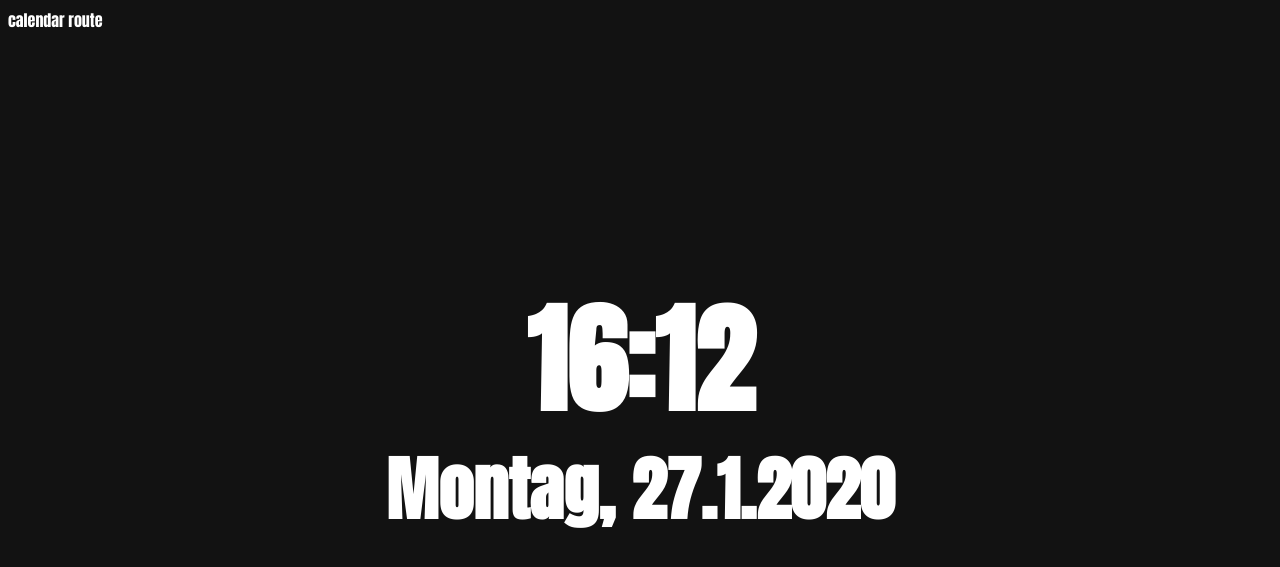
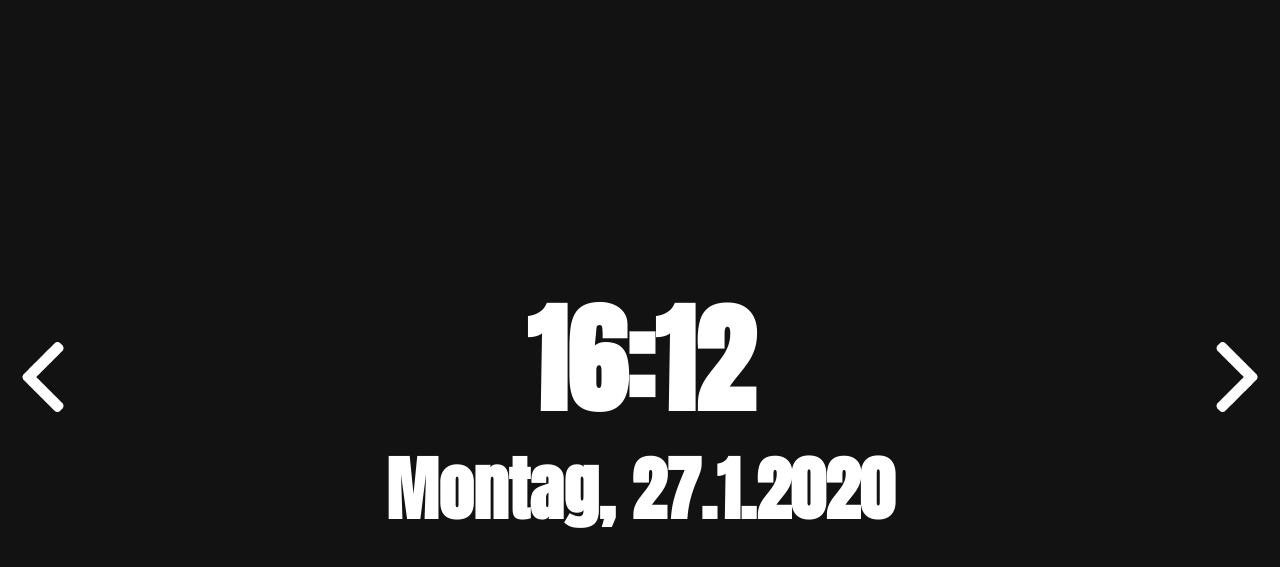
Before and after one commit to Bmbus/MaPiFrame, a Flask app: page / in a window 1280 px wide. Shown: the top 567 px of the page. Run offline with Flask 2, Linux system fonts and the light colour scheme; parts of the project's set-up code (start-up, migrations or seed data) failed here and were passed over.

Commit message:
Add back/next page buttons to sides

```diff
--- a/small_screen/static/style.css
+++ b/small_screen/static/style.css
@@ -3,6 +3,7 @@ button {
     border: none !important;
     color: #121212;
     font-size: 0;
+    margin-bottom: 0em;
 }
 
 a {
@@ -74,3 +75,19 @@ span {
     background-image: url("/small_screen/static/img/animation2.gif");
     background-repeat: repeat;
 }
+
+#back {
+   margin-top: 25%;
+    float: left;
+    position: relative;
+    height: 70px;
+    width: 70px;
+}
+
+#next {
+    float: right;
+    height: 70px;
+    width: 70px;
+    position: relative;
+    margin-top: 25%;
+}
--- a/small_screen/templates/animation.html
+++ b/small_screen/templates/animation.html
@@ -11,7 +11,7 @@
     <section id="main-content-animation">
         <!-- <img src="static/img/animation1.webp" alt="GIF" id="animation"> -->
     </section>
-    <a href="/weather"><img src="" alt="">weather route</a>
-    <a href="/"><img src="" alt="">home route</a>
+    <a href="/weather"><img src="static/img/back.png" alt="next" id="back"></a>
+    <a href="/"><img src="static/img/next.png" alt="back" id="next"></a>
 </body>
 </html>
--- a/small_screen/templates/calendar.html
+++ b/small_screen/templates/calendar.html
@@ -17,7 +17,7 @@
     <h3><span id="event">{{ event }}</span></h3>
 </div>
 </section>
-<a href="/"><img src="" alt="">Home route</a>
-<a href="/weather"><img src="" alt="">weather route</a>
+<a href="/"><img src="static/img/back.png" alt="" id="back"></a>
+<a href="/weather"><img src="static/img/next.png" alt="" id="next"></a>
 </body>
 </html>
--- a/small_screen/templates/index.html
+++ b/small_screen/templates/index.html
@@ -40,6 +40,7 @@
         </section>
 </div>
 
-<a href="/calendar"><img src="" alt="">calendar route</a>
+<a href="/animation" id="back"><img src="static/img/back.png" alt="back" id="back"></a>
+<a href="/calendar" id="next"><img src="static/img/next.png" alt="next" id="next"></a>
 </body>
 </html>
```
Also changed, not shown: small_screen/templates/weather.html (+4 -4 lines), small_screen/static/img/back.png (added), small_screen/static/img/next.png (added).
